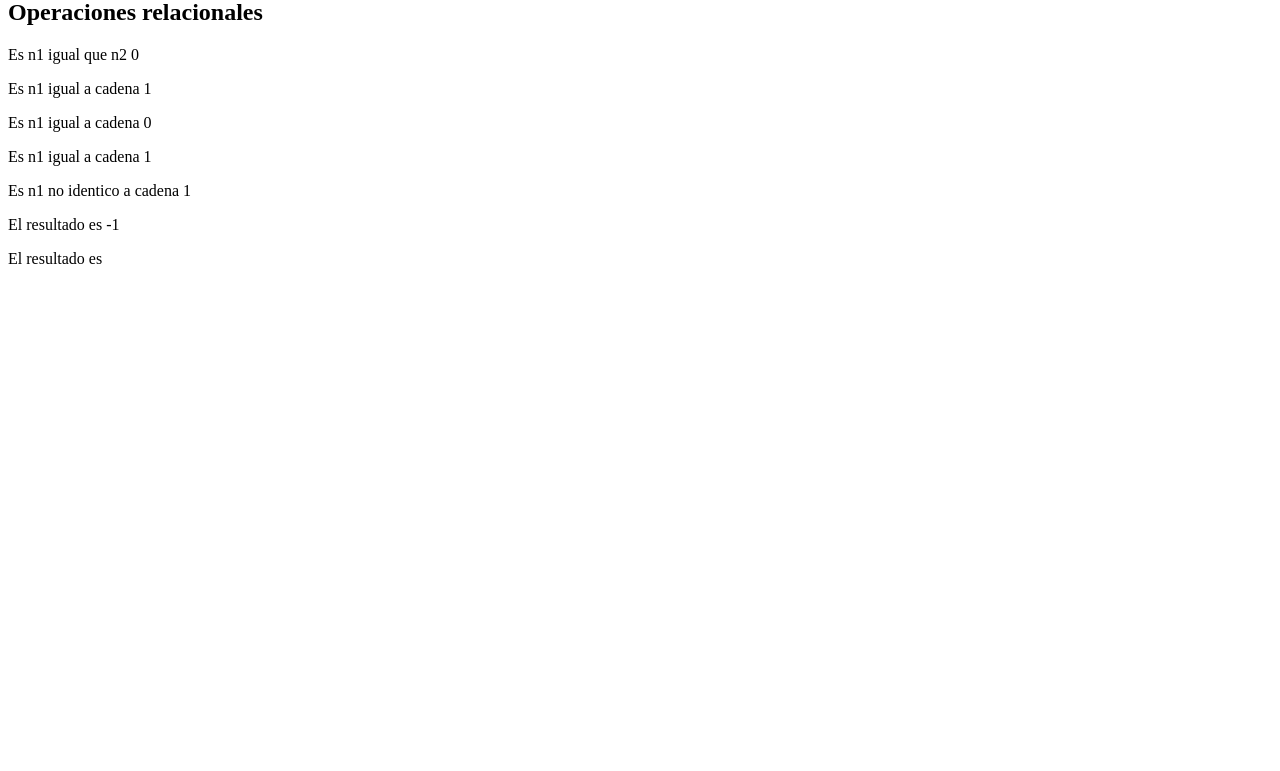
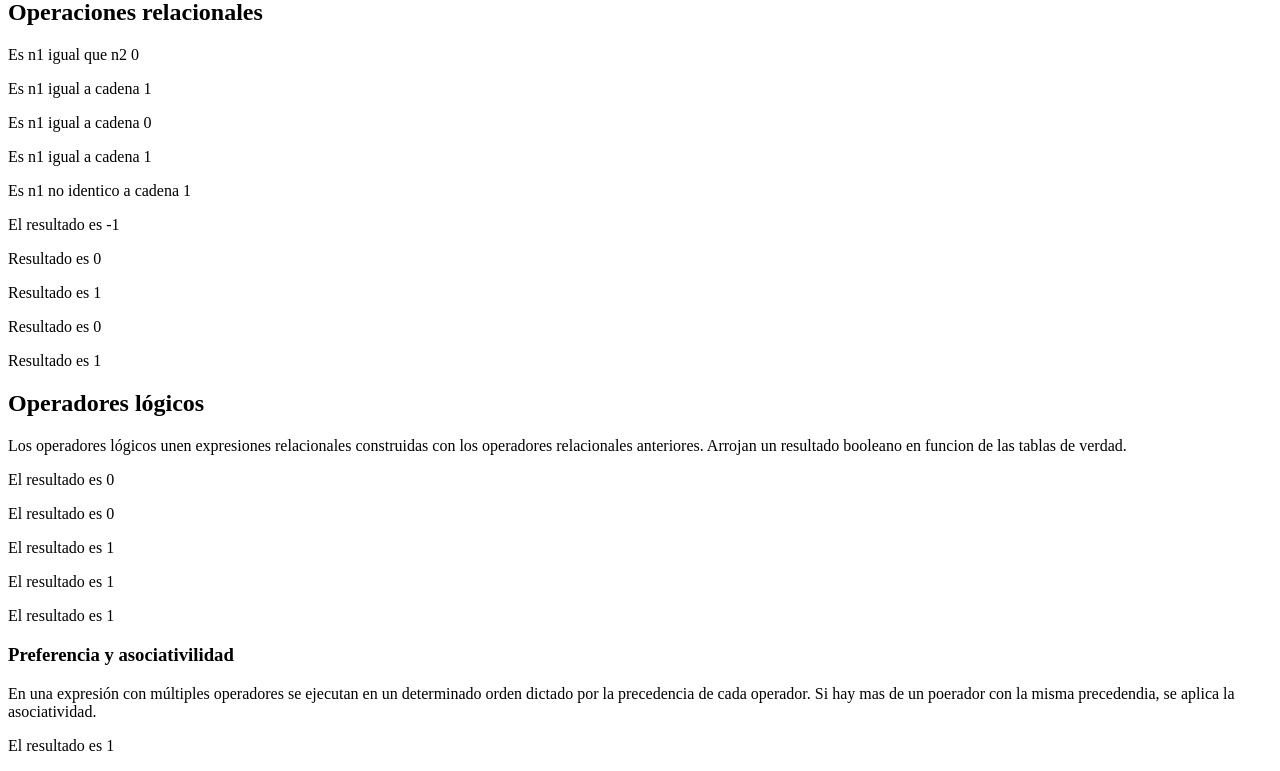
Before and after one commit to Fran-knight/dwes.com, a PHP site: page /ra2/04operadores_expresiones.php in a window 1280 px wide. Shown: the part 1030-1801 px from the top of the page. Before the commit the page ends 1294 px from the top, so only its background shows below. Run offline with PHP 8.4, Linux system fonts and the light colour scheme.

Commit message:
Operadoresyexpresiones

```diff
--- a/ra2/04operadores_expresiones.php
+++ b/ra2/04operadores_expresiones.php
@@ -174,8 +174,79 @@ echo "<p>El resultado es $resultado</p>";
 $nombre1 = "abcZacarias";
 $nombre2 = "abcadela";
 $resultado = $nombre1 > $nombre2;
-echo "<p>El resultado es $resultado</p>";
+//Sale falso por la comparacion en codigo ASCII
+echo "<p>Resultado es " . (int)$resultado . "</p>";
+
+//Si debemos comparar sin tener en cuenta las mayúsculas
+$resultado = strtoupper($nombre1) > strtoupper($nombre2);
+echo "<p>Resultado es " . (int)$resultado . "</p>";
+
+$nombre1 = "MariO";
+$nombre2 = "Maria";
+$resultado = $nombre1 > $nombre2;
+echo "<p>Resultado es " . (int)$resultado . "</p>";
+
+$resultado = strtolower($nombre1) > strtolower($nombre2);
+echo "<p>Resultado es " . (int)$resultado . "</p>";
+
 ?>
 
+<h2>Operadores lógicos</h2>
+<p>Los operadores lógicos unen expresiones relacionales construidas
+    con los operadores relacionales anteriores. Arrojan un resultado
+    booleano en funcion de las tablas de verdad.</p>
+
+<?php
+/*
+    AND -> True si ambas expresiones son true, de otra forma, false
+    OR -> True si alguna de las expresiones es true.
+    XOR -> Operador lógico or exclusivo, True si solo una, y solo una,
+    de las expresiones es true, false si ambas expresiones es true o false
+    && -> Similar a AND pero con mayor precedencia
+    || -> && -> Similar a OR pero con mayor precedencia
+    ! -> Operador lógico NOT, invierte el resultado booleano de una expresión.
+
+*/
+
+$n1 = 9;
+$n2 = 5;
+$n3 = 10;
+
+$resultado = $n1 == $n2 or $n2 > $n3;
+echo "<p>El resultado es " . (int)$resultado . "</p>";
+
+$resultado = $n1 == $n2 and $n2 < $n3;
+echo "<p>El resultado es " . (int)$resultado . "</p>";
+
+$resultado = $n1 == 9 or $n2 < $n1 and $n3 > 10;
+echo "<p>El resultado es " . (int)$resultado . "</p>";
+
+
+$resultado = $n1 == 9 || $n2 < $n1 and $n3 > 10;
+echo "<p>El resultado es " . (int)$resultado . "</p>";
+
+$resultado = !$n1 == 9 || $n2 < $n1;
+echo "<p>El resultado es " . (int)$resultado . "</p>";
+?>
+
+<h3>Preferencia y asociativilidad</h3>
+<p>En una expresión con múltiples operadores se ejecutan en un determinado orden dictado por
+    la precedencia de cada operador. Si hay mas de un poerador con la misma precedendia, se aplica la
+    asociatividad.
+</p>
+
+<?php
+$resultado = $n1 + 5 / $n3 < $n1 ** 3 and $n3 / 5 + $n2 * 2 >= $n1 * $n2 / $n3 or $n1 - 3 % 2 == $n3 - 7;
+echo "<p>El resultado es " . (int)$resultado ."</p>";
+
+?>
+
+<!--
+    Estilos de codificación
+    Variables, métodos y variables de instancia.            ->              camelCase Ej. precioVenta
+    Clases                                                  ->              PascalCase Ej. ClientePotencial
+    Constantes                                              ->              GREAT_SNAKE_CASE Ej. PORCENTAJE_IVA_NUMERO_PI
+    Propiedades de Clase                                    ->              GREAT_SNAKE_CASE
+-->
     </body>
 </html>
```
